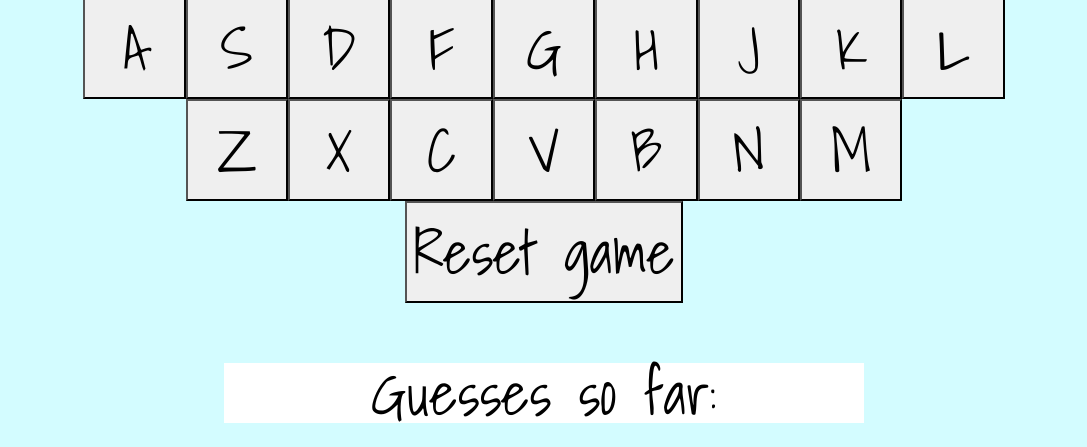
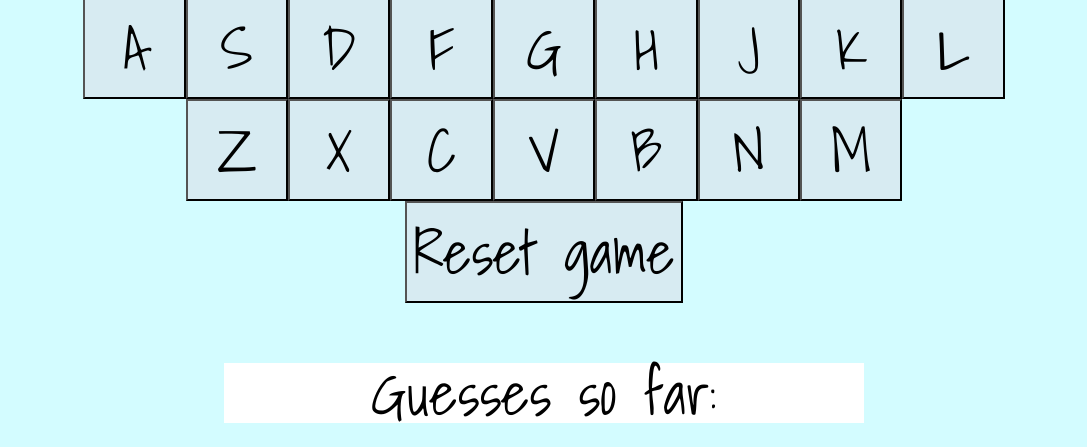
Before and after one commit to mtaur/mtaur.github.io, a plain HTML site: page homework3/Hangman-Game/index.html in a window 1280 px wide. Shown: the part 353-800 px from the top of the page, without its empty margins (96-1183 px from the left). Drawn offline with Linux system fonts and the light colour scheme.

Commit message:
More fixes...

```diff
--- a/homework3/Hangman-Game/assets/css/style.css
+++ b/homework3/Hangman-Game/assets/css/style.css
@@ -83,6 +83,8 @@
 	font-size: 60px;
 	text-align: center;
 	min-width:8%;
+	max-height:20%;
+	background-color: #d7ebf2;
 }
 
 #answer {
```
